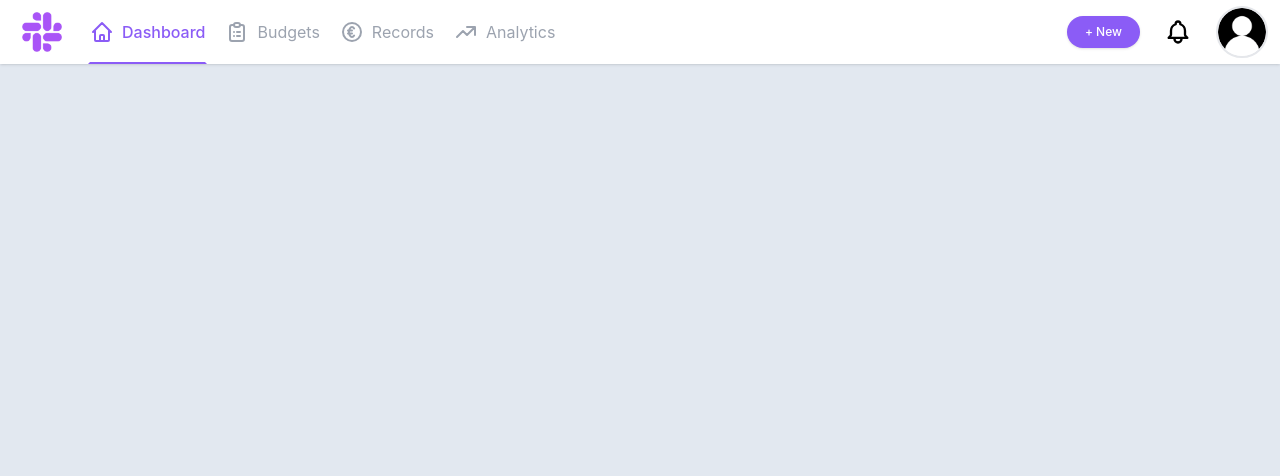
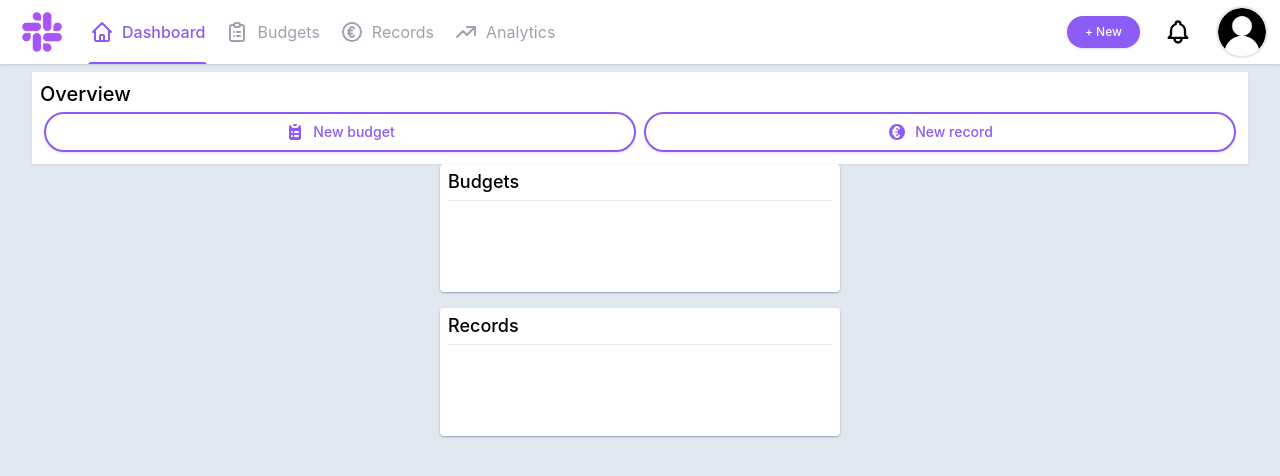
Before and after one commit to SPQE21-22/BSPQ22-E2, a React (Create React App) app in the folder budgetee-client/: page /dashboard in a window 1280 px wide. Shown: the top 476 px of the page. Built offline with nearby package versions, Linux system fonts and the light colour scheme; a web font is replaced by a local one.

Commit message:
Dashboard Widgets

```diff
--- a/budgetee-client/src/components/Layout/MainLayout.tsx
+++ b/budgetee-client/src/components/Layout/MainLayout.tsx
@@ -13,7 +13,7 @@ import { MobileCreateMenu, NewMenu, NotificationMenu, UserMenu } from './Menus';
 type NavigationItem = {
   name: string;
   to: string;
-  icon: (props: React.SVGProps<SVGSVGElement>) => JSX.Element;  // TODO wtf is this
+  icon: (props: React.SVGProps<SVGSVGElement>) => JSX.Element;
 }
 
 const navigation = [
@@ -102,7 +102,7 @@ const TopNavigation = () => {
 
 const Topbar = () => {
   return (
-    <div className='absolute top-0 w-screen h-16 bg-white shadow flex justify-center'>
+    <div className='absolute top-0 w-screen h-16 bg-white shadow flex justify-center z-10'>
       <div className='max-w-7xl h-full w-full px-3 flex items-center justify-between'>
         <div className='flex items-center h-full'>
           <Logo />
@@ -129,7 +129,7 @@ export const MainLayout = ({ children }: MainLayoutProps) => {
     <div className='h-screen pt-16 pb-14 sm:pb-0 flex overflow-hidden bg-slate-200'>
       <MobileBottombar />
       <Topbar />
-      <main className='flex-1 relative overflow-y-auto focus:outline-none max-w-7xl mx-auto px-4 py-2 sm:px-6 md:px-8'>
+      <main className='flex-1 relative overflow-y-auto focus:outline-none max-w-7xl mx-auto sm:px-6 sm:py-2 md:px-8'>
         {children}
       </main>
     </div>
--- /dev/null
+++ b/budgetee-client/src/features/dashboard/components/BudgetsWidget.tsx
@@ -0,0 +1,3 @@
+export const BudgetsWidget = () => {
+
+};
--- /dev/null
+++ b/budgetee-client/src/features/dashboard/components/DashboardWidget.tsx
@@ -0,0 +1,17 @@
+import React from 'react';
+
+type DashboardWidgetProps = {
+  title: string;
+  children?: React.ReactNode; // TODO remove optionality
+}
+
+export const DashboardWidget = ({ title, children }: DashboardWidgetProps) => {
+  return (
+    <div className='px-2 bg-white shadow-sm shadow-slate-400 rounded w-full max-w-[400px] overflow-hidden h-32 divide-y divide-gray-200'>
+      <h2 className='py-1 font-medium text-lg'>{title}</h2>
+      <div className='p-2'>
+        {children}
+      </div>
+    </div>
+  );
+};
--- /dev/null
+++ b/budgetee-client/src/features/dashboard/components/RecordsWidget.tsx
@@ -0,0 +1,3 @@
+export const RecordsWidget = () => {
+
+};
--- a/budgetee-client/src/features/dashboard/routes/Dashboard.tsx
+++ b/budgetee-client/src/features/dashboard/routes/Dashboard.tsx
@@ -1,7 +1,34 @@
+import { ClipboardListIcon, CurrencyEuroIcon } from '@heroicons/react/solid';
+
+import { DashboardWidget } from '../components/DashboardWidget';
+import { Button } from '../../../components/Elements/Button';
+
+const DashboardHeader = () => {
+  return (
+    <div className='w-full bg-white shadow-sm shadow-slate-300 p-2'>
+      <h1 className='font-medium text-xl'>Overview</h1>
+      <div className='flex items-center justify-center gap-2 p-1'>
+        <Button variant='inverse' size='sm' className='w-full'>
+          <ClipboardListIcon className='h-5 w-5 mr-2'/>
+          New budget
+        </Button>
+        <Button variant='inverse' size='sm' className='w-full'>
+          <CurrencyEuroIcon className='h-5 w-5 mr-2'/>
+          New record
+        </Button>
+      </div>
+    </div>
+  );
+};
+
 export const Dashboard = () => {
   return (
     <div className=''>
-
+      <DashboardHeader />
+      <div className='flex flex-col items-center gap-4 p-2 sm:p-0'>
+        <DashboardWidget title='Budgets'/>
+        <DashboardWidget title='Records'/>
+      </div>
     </div>
   );
 };
```
